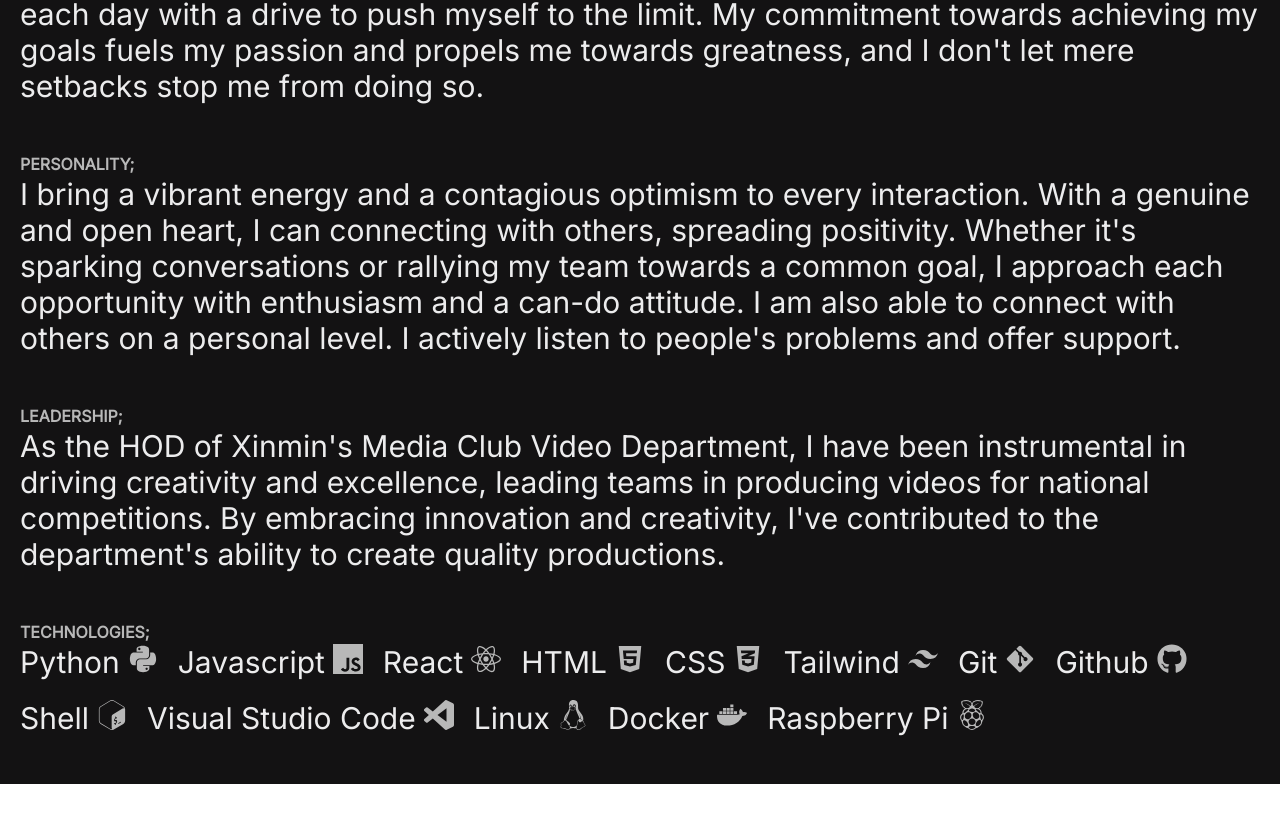
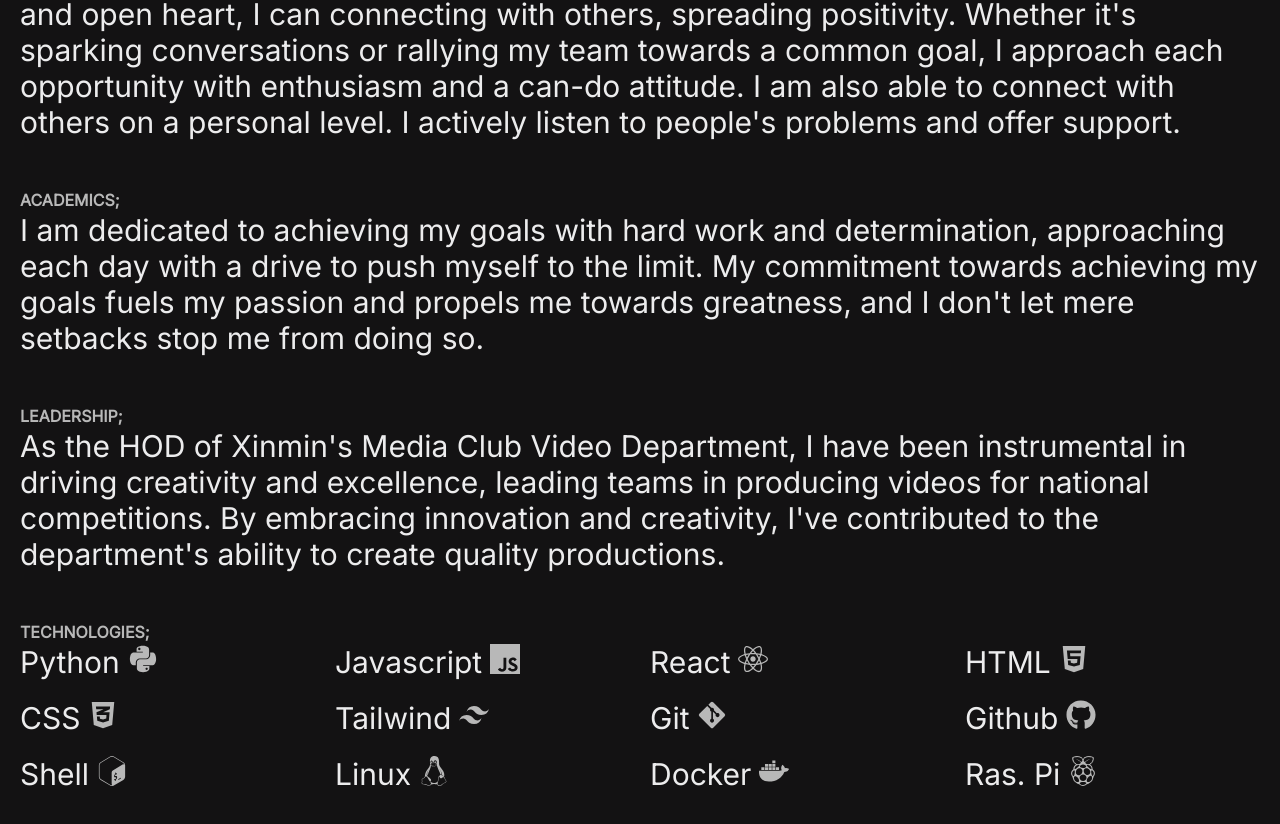
Before and after one commit to caffeinated01/portfolio, a React (Vite) app: page /about in a window 1280 px wide. Shown: the part 364-1188 px from the top of the page. Before the commit the page ends 1148 px from the top, so only its background shows below. Built offline with nearby package versions, Linux system fonts and the light colour scheme.

Commit message:
use grid for technologies

```diff
--- a/src/About.jsx
+++ b/src/About.jsx
@@ -10,14 +10,8 @@
   FaLinux,
   FaRaspberryPi,
   FaDocker,
-  FaDiscord,
 } from "react-icons/fa";
-import {
-  SiTailwindcss,
-  SiJavascript,
-  SiGnubash,
-  SiVisualstudiocode,
-} from "react-icons/si";
+import { SiTailwindcss, SiJavascript, SiGnubash } from "react-icons/si";
 
 function About() {
   const technologies = [
@@ -58,10 +52,6 @@
       icon: <SiGnubash />,
     },
     {
-      name: "Visual Studio Code",
-      icon: <SiVisualstudiocode />,
-    },
-    {
       name: "Linux",
       icon: <FaLinux />,
     },
@@ -70,7 +60,7 @@
       icon: <FaDocker />,
     },
     {
-      name: "Raspberry Pi",
+      name: "Ras. Pi",
       icon: <FaRaspberryPi />,
     },
   ];
@@ -81,12 +71,12 @@
       body: "Hi, I'm Javier, an aspiring front-end developer and a student at Xinmin Secondary School. I've always been interested in how to create software and websites and decided to learn to when I was 14. Since then, I treated it as a hobby, creating small yet fun projects over the years.",
     },
     {
+      title: "Personality",
+      body: "I bring a vibrant energy and a contagious optimism to every interaction. With a genuine and open heart, I can connecting with others, spreading positivity. Whether it's sparking conversations or rallying my team towards a common goal, I approach each opportunity with enthusiasm and a can-do attitude. I am also able to connect with others on a personal level. I actively listen to people's problems and offer support. ",
+    },
+    {
       title: "Academics",
       body: "I am dedicated to achieving my goals with hard work and determination, approaching each day with a drive to push myself to the limit. My commitment towards achieving my goals fuels my passion and propels me towards greatness, and I don't let mere setbacks stop me from doing so.",
-    },
-    {
-      title: "Personality",
-      body: "I bring a vibrant energy and a contagious optimism to every interaction. With a genuine and open heart, I can connecting with others, spreading positivity. Whether it's sparking conversations or rallying my team towards a common goal, I approach each opportunity with enthusiasm and a can-do attitude. I am also able to connect with others on a personal level. I actively listen to people's problems and offer support. ",
     },
     {
       title: "Leadership",
@@ -95,7 +85,7 @@
     {
       title: "Technologies",
       body: (
-        <div className="flex flex-wrap gap-5">
+        <div className="grid md:grid-cols-4 sm:grid-cols-1 gap-5">
           {technologies.map((technology, idx) => (
             // TODO: Clean up styling over here
             // TODO: Add reveal animations with framer motion
@@ -118,10 +108,12 @@
   return (
     <>
       {/* TODO: Add "skills" section */}
-      <div className="p-5 py-12 flex flex-col justify-center items-center gap-12 min-h-[90vh]">
-        {aboutParas.map((para, idx) => (
-          <AboutP key={idx} title={para.title} body={para.body} />
-        ))}
+      <div className="p-5 py-12 flex justify-center items-center min-h-[90vh]">
+        <div className="flex flex-col gap-12">
+          {aboutParas.map((para, idx) => (
+            <AboutP key={idx} title={para.title} body={para.body} />
+          ))}
+        </div>
       </div>
     </>
   );
```
